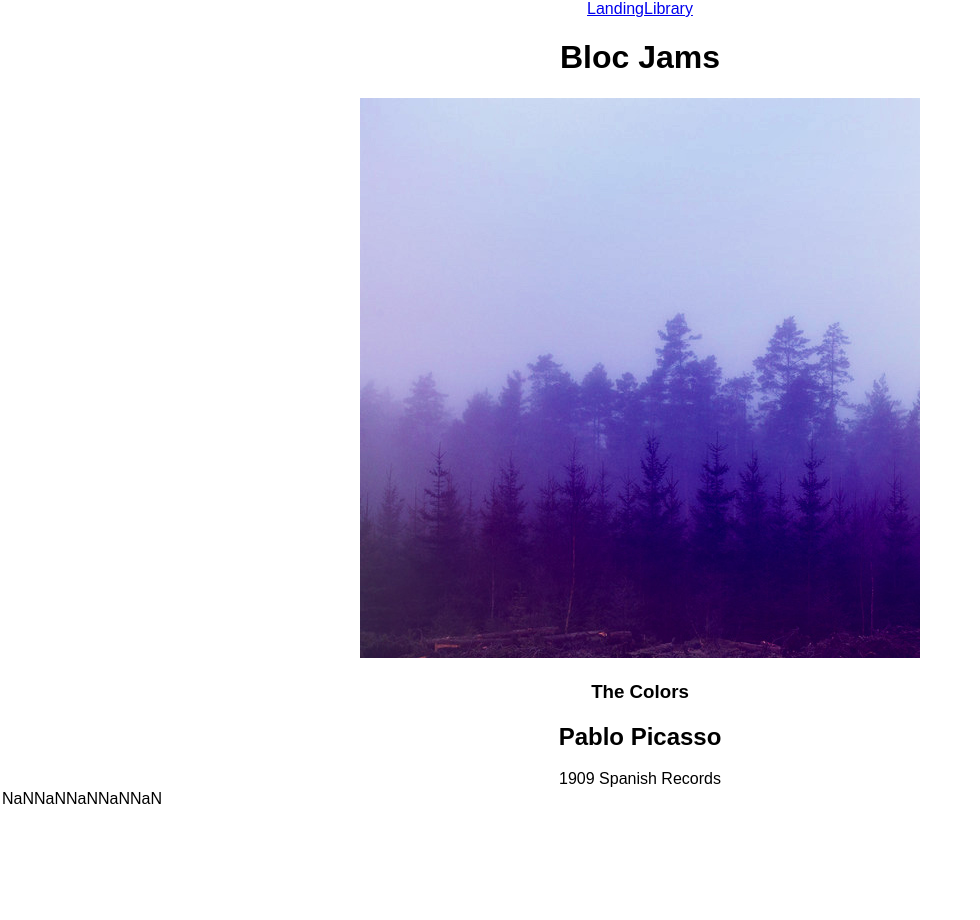
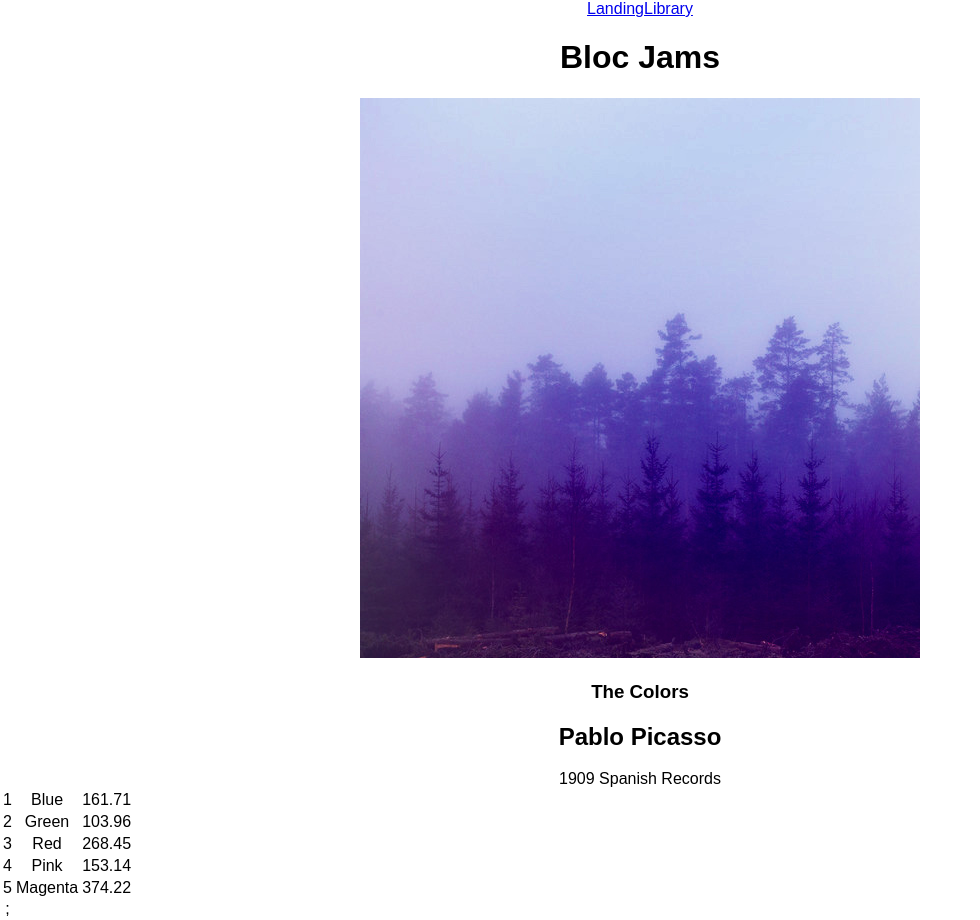
Before and after one commit to clintonm3/bloc-jams-react, a React (Create React App) app: page /album/the-colors in a window 1280 px wide. Shown: the whole page, without its empty margins (0-980 px from the left). Before the commit the page ends 810 px from the top, so only its background shows below. Built offline with nearby package versions, Linux system fonts and the light colour scheme.

Commit message:
Assiggnment 6 Completed

```diff
--- a/src/components/Album.js
+++ b/src/components/Album.js
@@ -12,7 +12,7 @@
     this.state = {
        album: album
      };
-   }
+  }
 
   render() {
     return (
@@ -31,14 +31,14 @@
             <col id="song-title-column" />
             <col id="song-duration-column" />
           </colgroup>
-            <tbody>
-            {this.state.album.songs.map((song, index) =>
-+            <tr key={index}>
-+              <td className="song-number">{index+1}</td>
-+              <td className="song-title">{song.title}</td>
-+              <td className="song-duration">{song.duration}</td>
-+            </tr>
-          )}
+          <tbody>
+          {this.state.album.songs.map((song, index) =>
+       		   <tr className="song" key={index}>
+                <td className="song-number">{index + 1}</td>
+                <td className="song-title">{song.title}</td>
+                <td className="song-duration">{song.duration}</td>
+             </tr>
+          )};
           </tbody>
         </table>
       </section>
```
